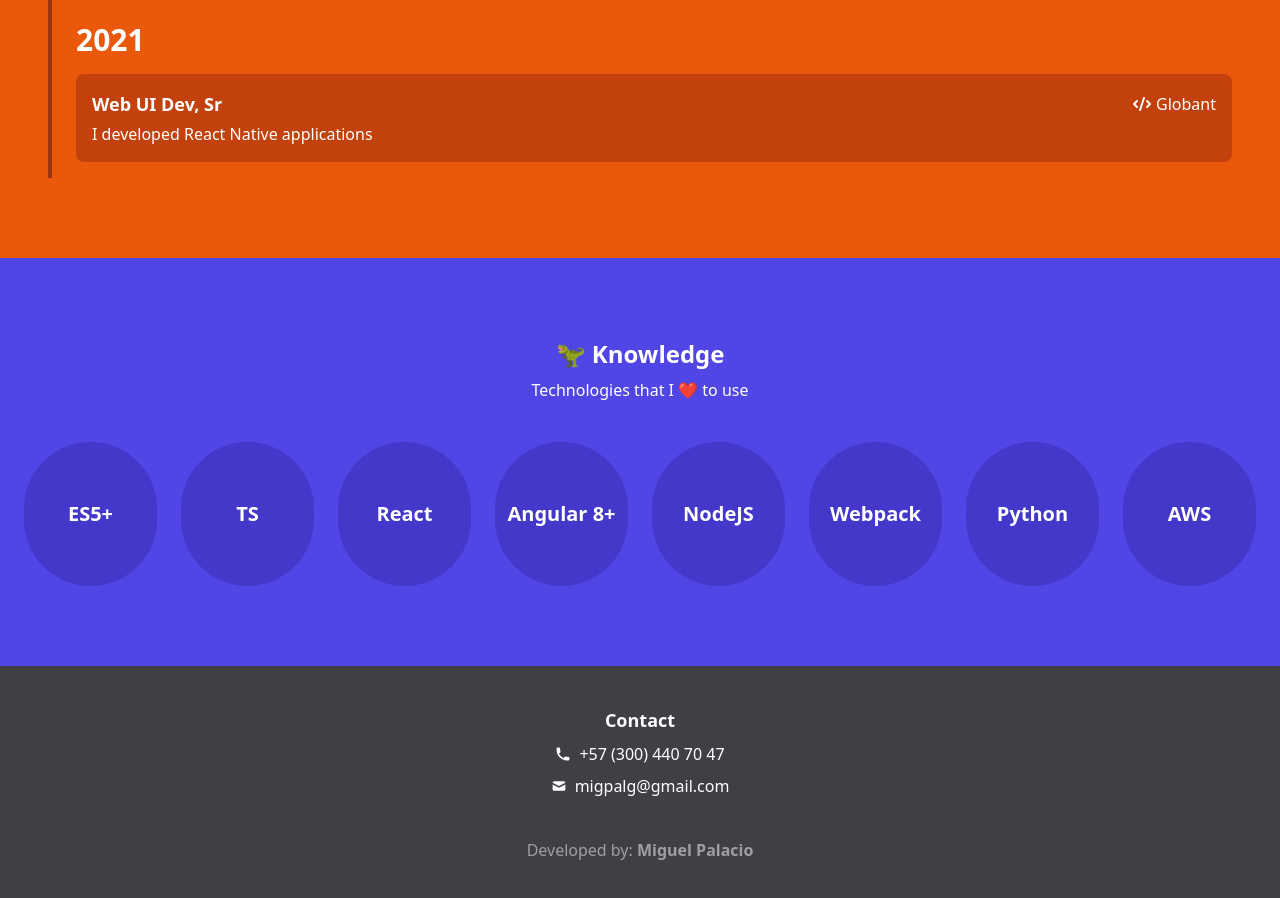
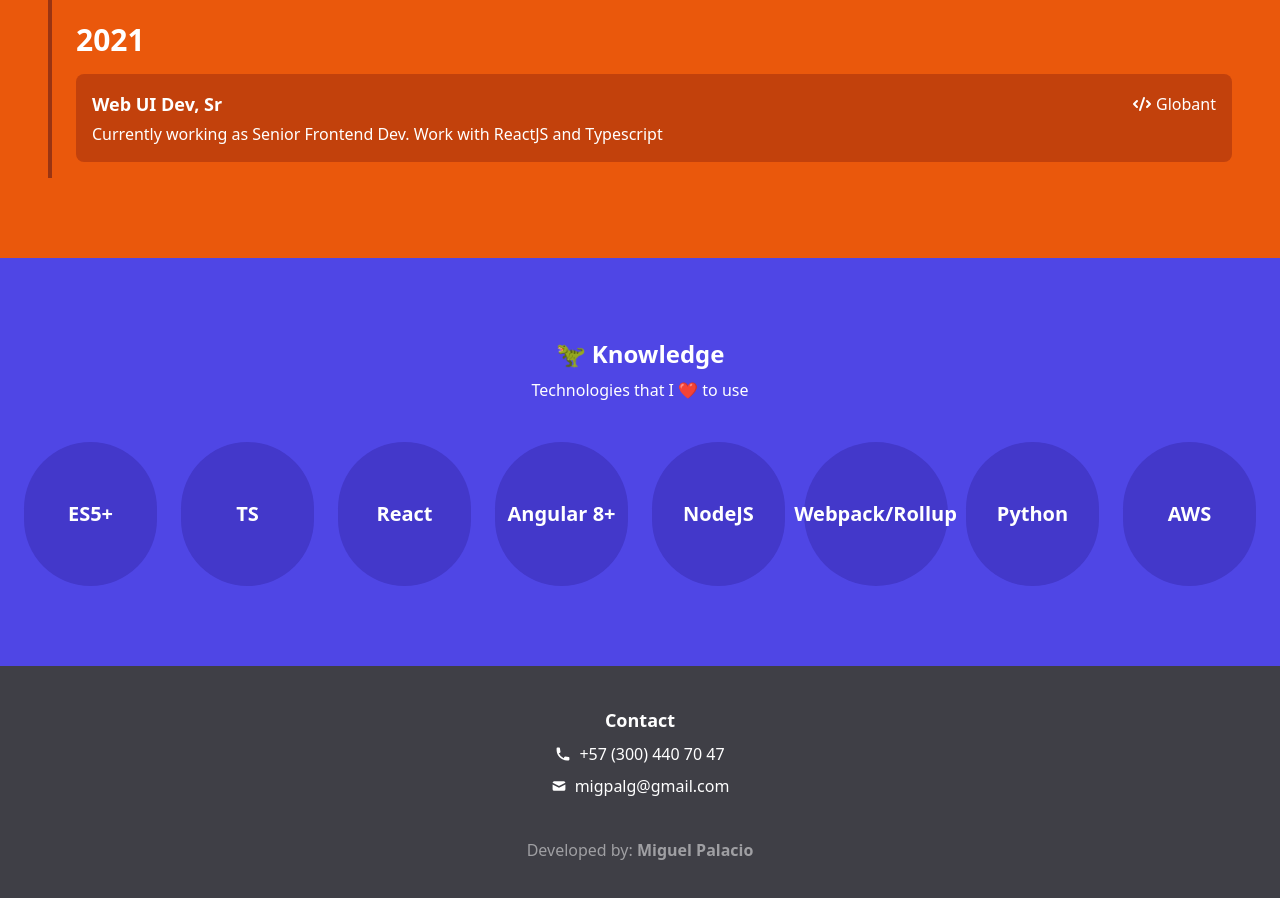
Before and after one commit to migpalg/webpage, a Next.js app: page / in a window 1280 px wide. Shown: the part 1820-2718 px from the top of the page. Built offline with nearby package versions, Linux system fonts and the light colour scheme.

Commit message:
feat: added missing information

```diff
--- a/pages/index.js
+++ b/pages/index.js
@@ -124,7 +124,8 @@ export default function Home() {
                         </p>
                       </div>
                       <p className="font-thin">
-                        I developed React Native applications
+                        Currently working as Senior Frontend Dev. Work with
+                        ReactJS and Typescript
                       </p>
                     </li>
                   </ul>
@@ -164,7 +165,7 @@ export default function Home() {
               </div>
               <div className="flex justify-center">
                 <div className="h-36 w-36 bg-indigo-700 rounded-full flex items-center justify-center">
-                  <p className="font-bold text-xl">Webpack</p>
+                  <p className="font-bold text-xl">Webpack/Rollup</p>
                 </div>
               </div>
               <div className="flex justify-center">
```
